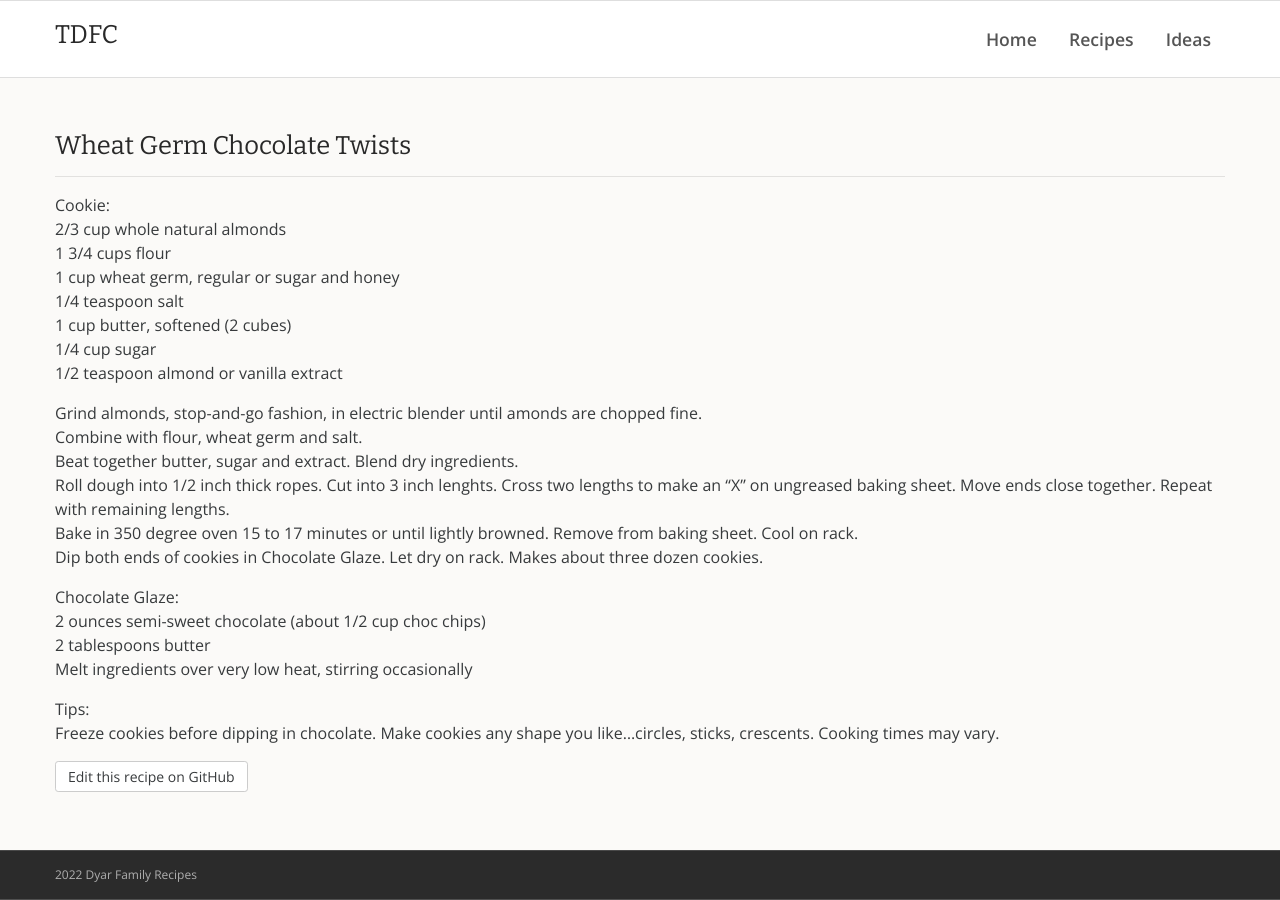
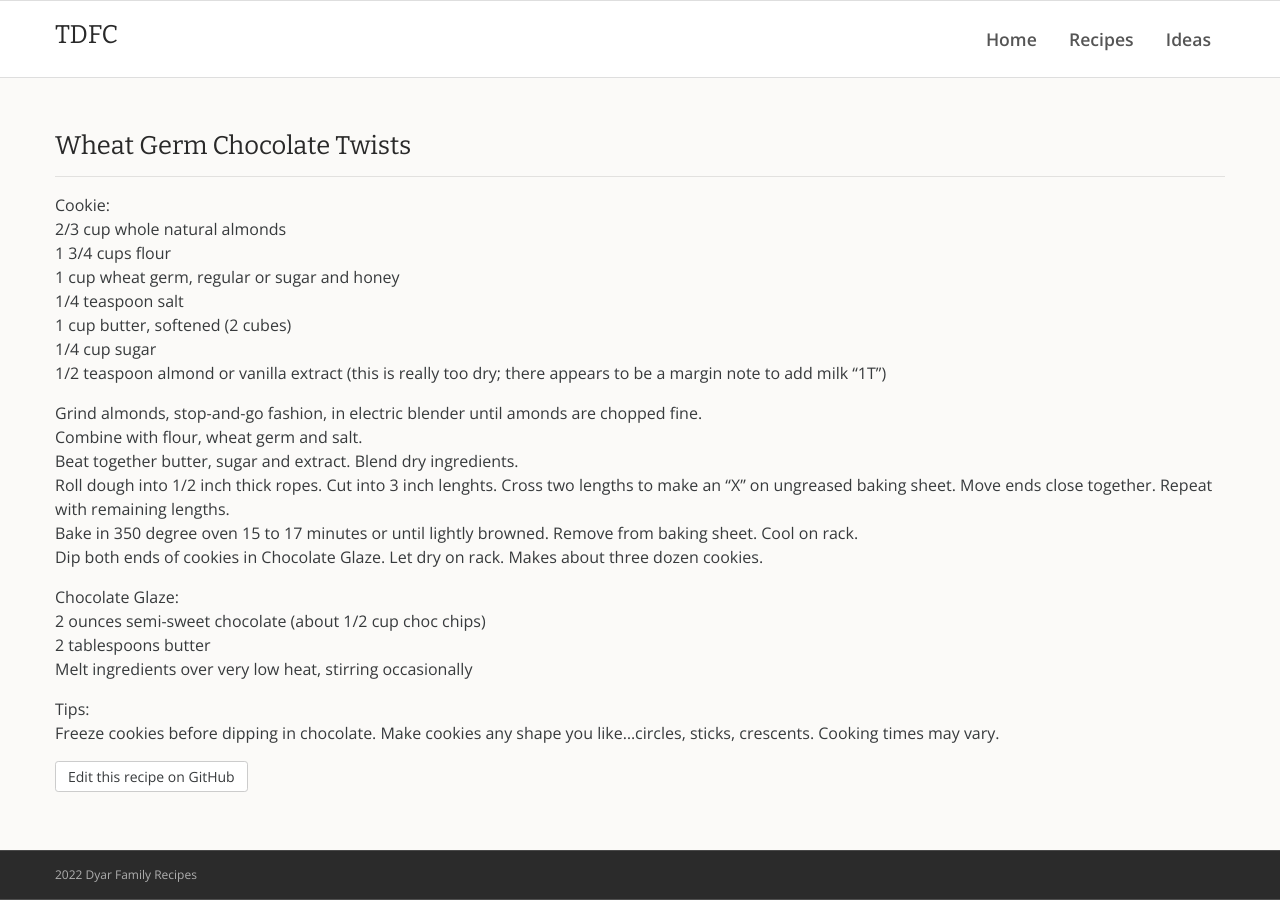
Before and after one commit to rdyar/tdfc, a Jekyll site: the page built from _desserts/wheat-germ-chocolate-twists.md, in a window 1280 px wide. Built offline with Jekyll 4.4.1, drawn with Linux system fonts in a browser that asks for light colours.

Commit message:
Update wheat-germ-chocolate-twists.md

```diff
--- a/_desserts/wheat-germ-chocolate-twists.md
+++ b/_desserts/wheat-germ-chocolate-twists.md
@@ -8,6 +8,7 @@ Cookie:
 1 cup butter, softened (2 cubes)
 1/4 cup sugar
 1/2 teaspoon almond or vanilla extract
+(this is really too dry; there appears to be a margin note to add milk "1T")
 
 
 Grind almonds, stop-and-go fashion, in electric blender until amonds are chopped fine.
```
